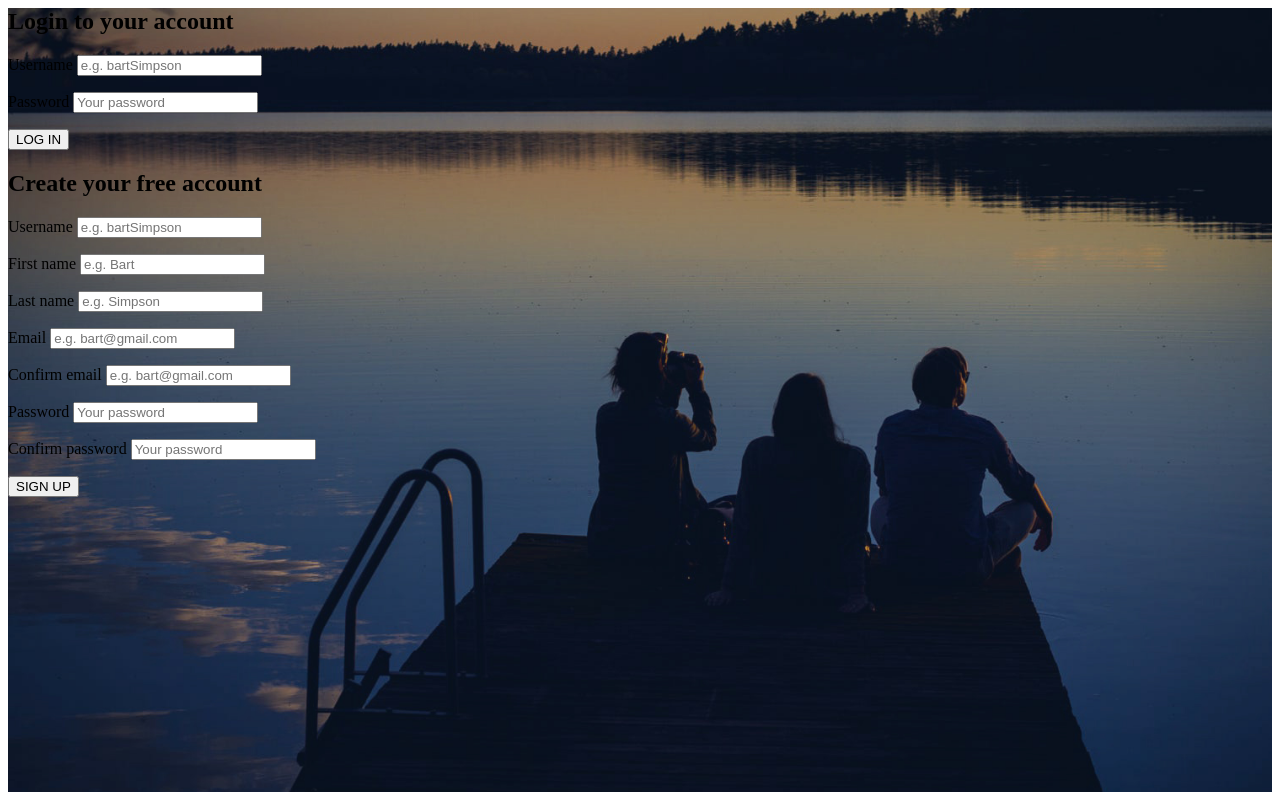
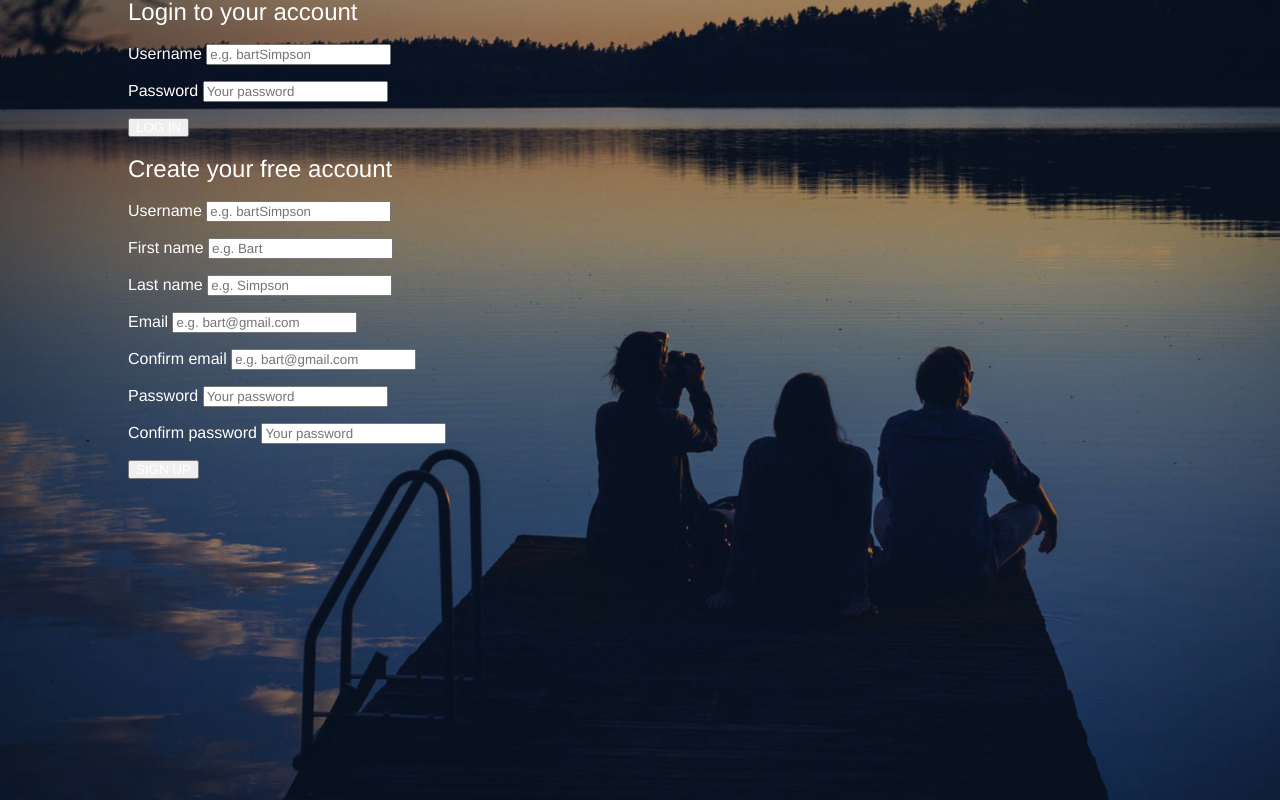
Before and after one commit to edetchi/slotify, a PHP site: page /register.php in a window 1280 px wide. Run offline with PHP 8.4, Linux system fonts and the light colour scheme.

Commit message:
4-25 ログインページのスタイリング、#loginContainer

```diff
--- a/assets/css/register.css
+++ b/assets/css/register.css
@@ -1,3 +1,10 @@
+html,
+body {
+	padding: 0;
+	margin: 0;
+	height: 100%;
+}
+
 #background {
 	background-color: #000;
     background-image: url(../images/bg.jpg);
@@ -7,3 +14,18 @@
     height: 100%;
     width: 100%;
 }
+
+#loginContainer * {
+	color: #fff;
+	font-family: "Helvetica Neue", "Helvetica", "Arial", sans-serif;
+	font-weight: normal;
+	line-height: 1em;
+	box-sizing: border-box;
+}
+
+#loginContainer {
+	width: 80%;
+	margin: 0 auto;
+	position: relative;
+	max-width: 1024px;
+}
--- a/register.php
+++ b/register.php
@@ -22,6 +22,9 @@
 </head>
 <body>
 	<div id="background">
+
+		<div id="loginContainer">
+
 			<div id="inputContainer">
 				<form id="loginForm" action="register.php" method="POST">
 					<h2>Login to your account</h2>
@@ -95,6 +98,7 @@
 
 			</div>
 		</div>
+	</div>
 
 </body>
 </html>
```
Lines whose indentation alone changed are shown as unchanged.
